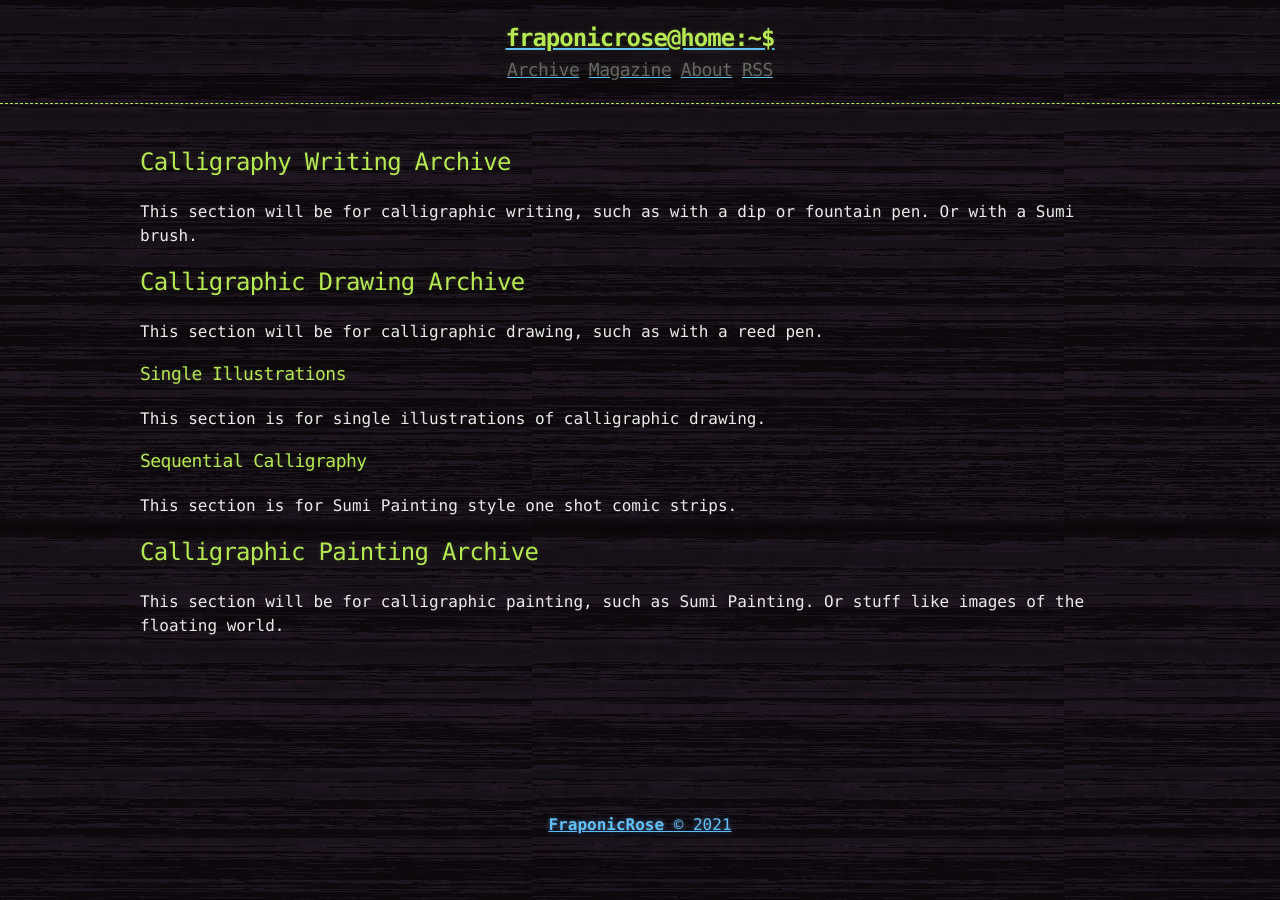
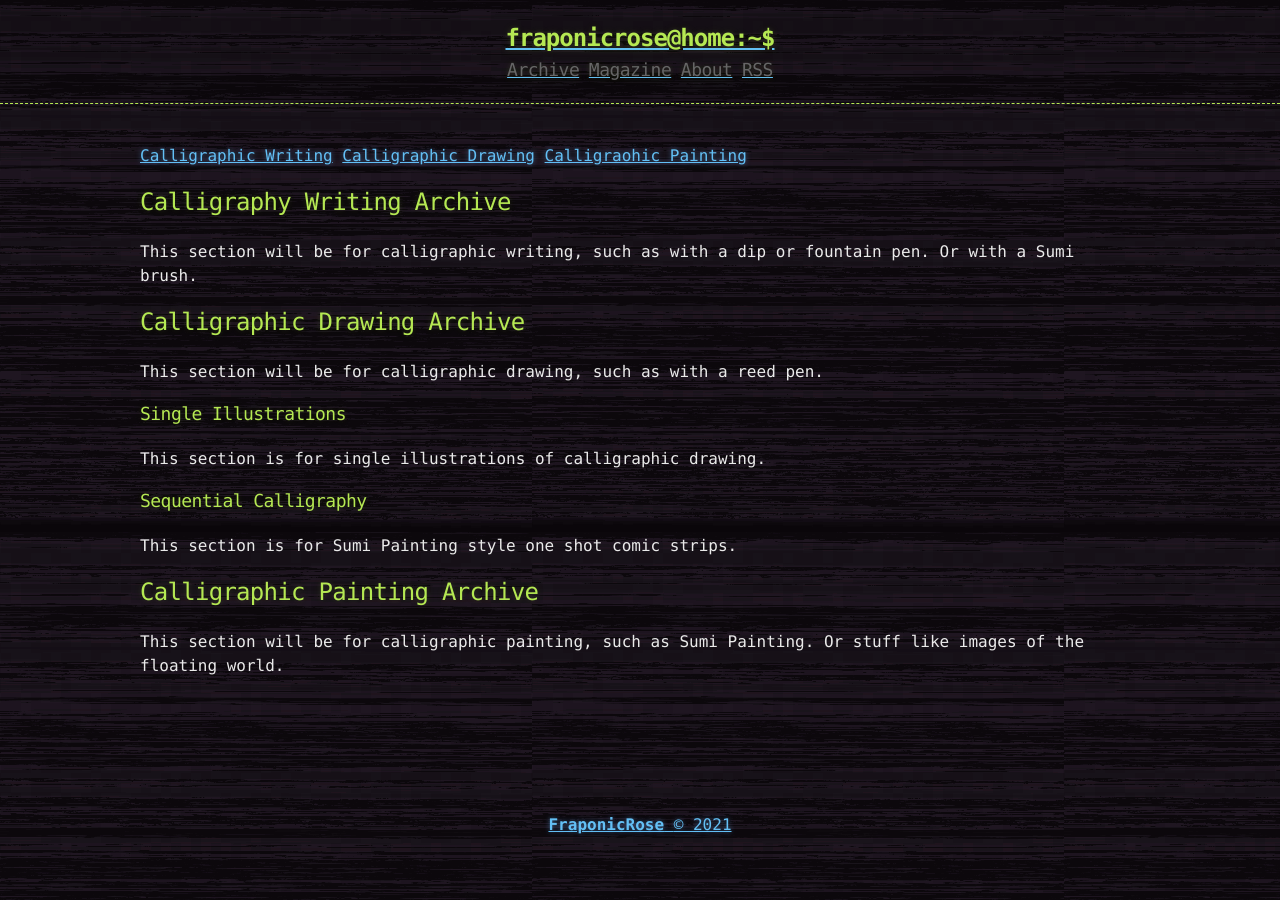
Before and after one commit to LWFlouisa/FraponicRose, a Jekyll site: the page built from pages/calligraphy.md, in a window 1280 px wide. Built offline with Jekyll 4.4.1, drawn with Linux system fonts in a browser that asks for light colours.

Commit message:
Update calligraphy.md

```diff
--- a/pages/calligraphy.md
+++ b/pages/calligraphy.md
@@ -2,6 +2,10 @@
 layout: page
 title: Calligraphy
 ---
+[Calligraphic Writing]()
+[Calligraphic Drawing]()
+[Calligraohic Painting]()
+
 ## Calligraphy Writing Archive
 This section will be for calligraphic writing, such as with a dip or fountain pen. Or with a Sumi brush.
 
```
